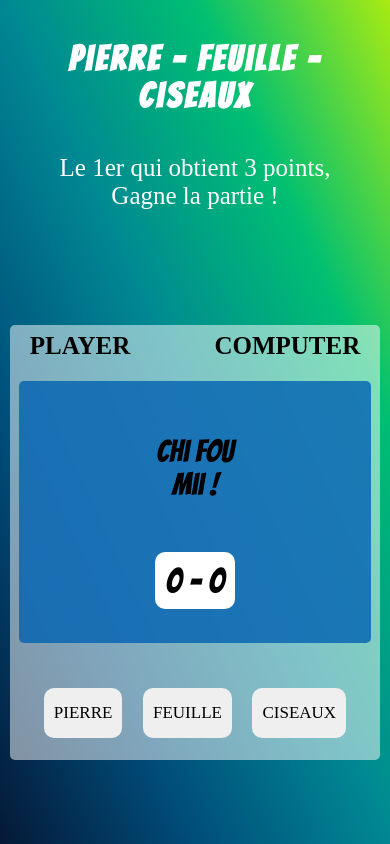
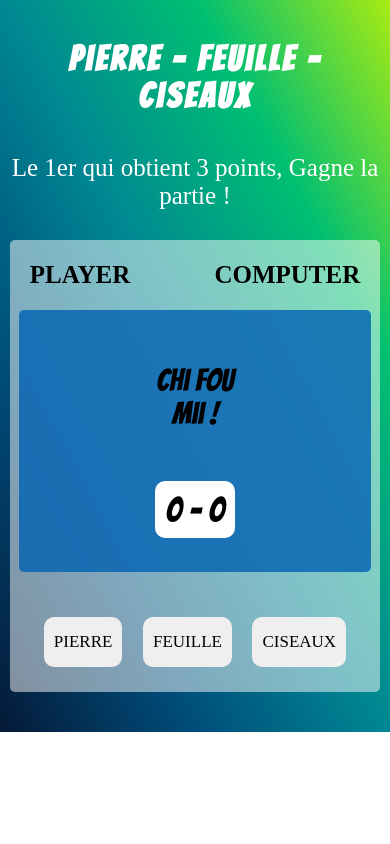
Before and after one commit to GuinelC/Chi-Fou-Mi, a plain HTML site: page index.html in a window 390 px wide. Drawn offline with Linux system fonts and the light colour scheme; a web font is replaced by a local one.

Commit message:
fix size

```diff
--- a/style.css
+++ b/style.css
@@ -24,7 +24,7 @@ body {
     align-items: center;
     background-image: linear-gradient(to right top, #051937, #004d7a, #008793, #00bf72, #a8eb12);
     /* background: linear-gradient(to right, #0b486b, #f56217); W3C, IE 10+/ Edge, Firefox 16+, Chrome 26+, Opera 12+, Safari 7+ */
-    height: 100vh;
+    height: auto;
     width: 100%;
   }
 
@@ -42,7 +42,7 @@ body {
     color: white;
     font-size: 35px;
     font-family: Iceland;
-    margin: 30px;
+    margin: 0 0 40px 0;
     /* background-color: #a8eb12; */
   }
 
@@ -55,6 +55,7 @@ body {
     height: auto;
     background-color: rgba(255, 255, 255, 0.5);
     border-radius: 25px;
+    margin-bottom: 30px;
   }
 
   .mainContent {
@@ -211,8 +212,9 @@ body {
   /* ///// RESPONSIVE ///////// */
 
   @media screen and (max-width: 415px) {
+
     .pierre{
-      height: 100vh;
+        height: 100%;
     }
 
     .pierre p{
@@ -228,10 +230,11 @@ body {
     }
     .contentP2{
       width: 95%;
-      height: 405px;
+      height: auto;
       margin: auto;
       border-radius: 5px;
-      padding-bottom: 30px;
+      padding-bottom: 20px;
+      margin-bottom: 40px;
     }
 
     .contentTop{
```
